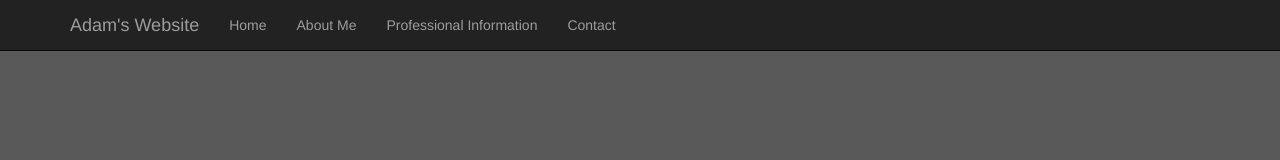
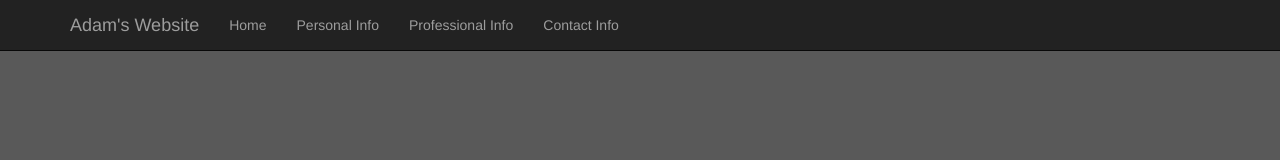
Before and after one commit to adamclawrence/adamclawrence.github.io, a plain HTML site: page index.html in a window 1280 px wide. Shown: the top 160 px of the page. Drawn offline with nearby package versions, Linux system fonts and the light colour scheme.

Commit message:
update nav bar
updated nav bar descriptions

```diff
--- a/index.html
+++ b/index.html
@@ -36,9 +36,9 @@
                 <ul class = "nav navbar-nav navbar-left">
 
                 <li><a href ="#home">Home</a></li>
-                <li><a href ="#about">About Me</a></li>
-                <li><a href ="#profession">Professional Information</a></li>
-                <li><a href ="#contact">Contact</a></li>
+                <li><a href ="#about">Personal Info</a></li>
+                <li><a href ="#profession">Professional Info</a></li>
+                <li><a href ="#contact">Contact Info</a></li>
 
 
                 </ul>
```
